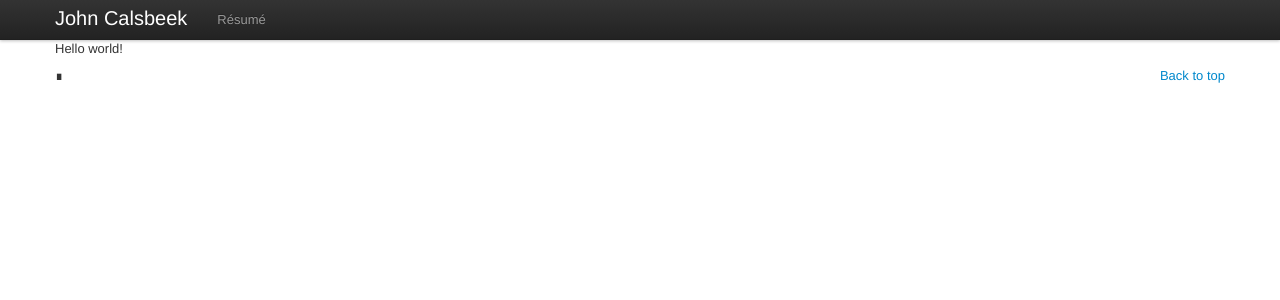
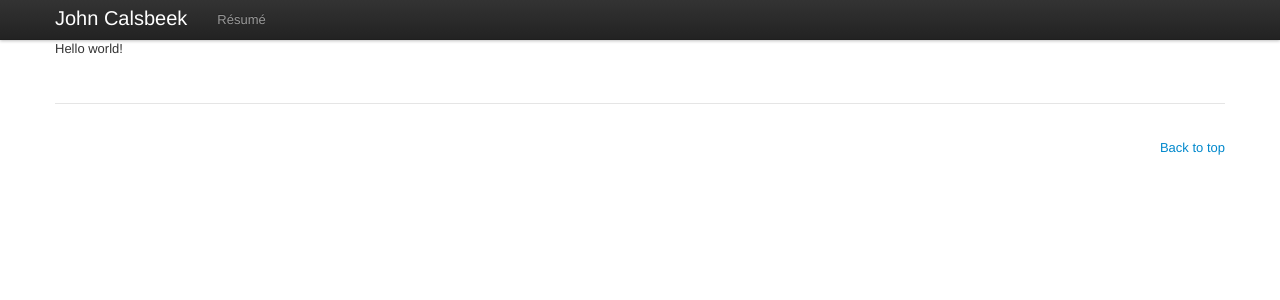
Before and after one commit to Nexuapex/nexuapex.github.com, a Jekyll site: the page built from index.html, in a window 1280 px wide. Shown: the top 300 px of the page. Built offline with Jekyll 4.4.1, drawn with Linux system fonts in a browser that asks for light colours; nearby versions of some CDN libraries.

Commit message:
Change footer style.

```diff
--- a/_layouts/default.html
+++ b/_layouts/default.html
@@ -51,7 +51,6 @@
       {{ content }}
       <footer>
         <p class="pull-right"><a href="#">Back to top</a></p>
-        <p>&#8718;</p>
       </footer>
     </div>
     <script type="text/javascript">
--- a/css/site.css
+++ b/css/site.css
@@ -1,3 +1,8 @@
 body {
   padding-top: 40px;
 }
+footer {
+  margin-top: 45px;
+  padding: 35px 0 36px;
+  border-top: 1px solid #e5e5e5;
+}
```
